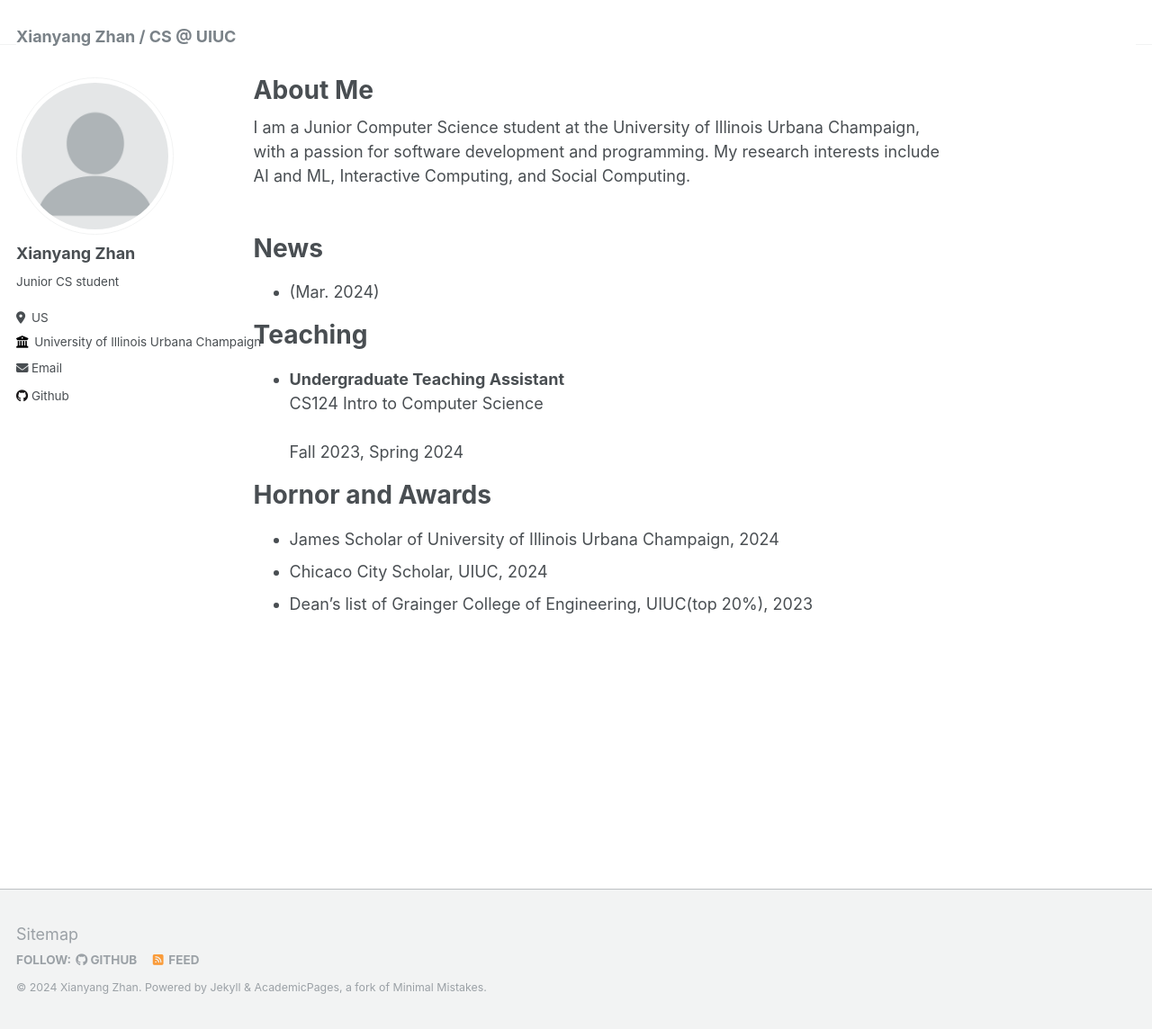
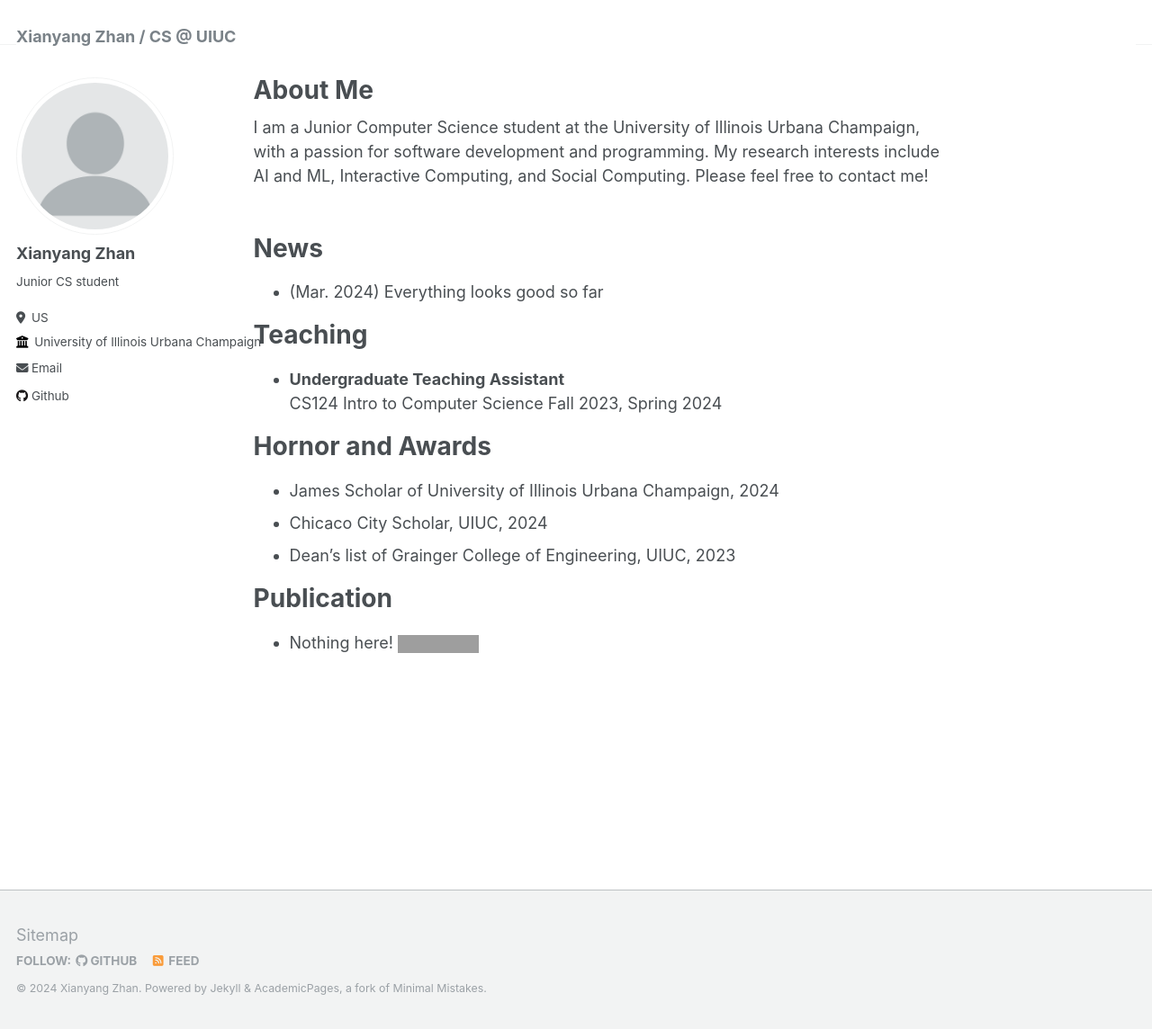
Before and after one commit to xzhan0/xzhan0.github.io, a Jekyll site: the page built from _pages/about.md, in a window 1280 px wide and 1144 px high. Shown: the whole window at 90% size. Built offline with Jekyll 4.4.1, drawn with Linux system fonts in a browser that asks for light colours; grey boxes are pictures that could not be loaded.

Commit message:
Update about.md

```diff
--- a/_pages/about.md
+++ b/_pages/about.md
@@ -6,22 +6,20 @@ redirect_from:
   - /about/
   - /about.html
 ---
-I am a Junior Computer Science student at the University of Illinois Urbana Champaign, with a passion for software development and programming. My research interests include AI and ML, Interactive Computing, and Social Computing.
+I am a Junior Computer Science student at the University of Illinois Urbana Champaign, with a passion for software development and programming. My research interests include AI and ML, Interactive Computing, and Social Computing. Please feel free to contact me!
 <br/>
 <br/>
 
 
 News
 ======
-- (Mar. 2024)
+- (Mar. 2024) Everything looks good so far
 
 Teaching
 ======
 - **Undergraduate Teaching Assistant**
   <br/>
   CS124 Intro to Computer Science
-  <br/>
-  <br/>
   Fall 2023, Spring 2024
   <br/>
 
@@ -29,4 +27,9 @@ Hornor and Awards
 ======
 - James Scholar of University of Illinois Urbana Champaign, 2024
 - Chicaco City Scholar, UIUC, 2024
-- Dean's list of Grainger College of Engineering, UIUC(top 20%), 2023
+- Dean's list of Grainger College of Engineering, UIUC, 2023
+
+Publication
+======
+- Nothing here!
+<a href='https://clustrmaps.com/site/1bpcz'  title='Visit tracker'><img src='//clustrmaps.com/map_v2.png?cl=ffffff&w=600&t=tt&d=H_rmQ74PzdkUNlANtUmgRXjPSpOOYZFUaRnZHpKaXyE'/></a>
```
